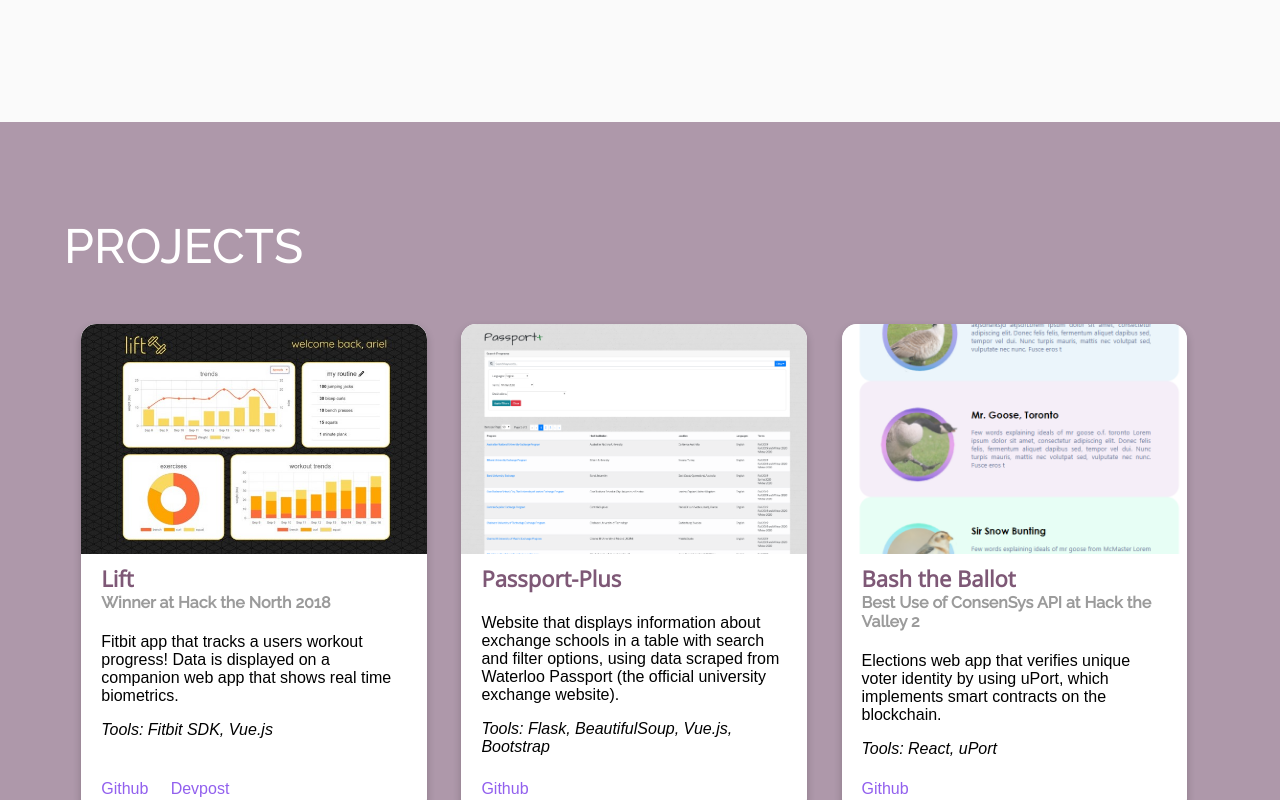
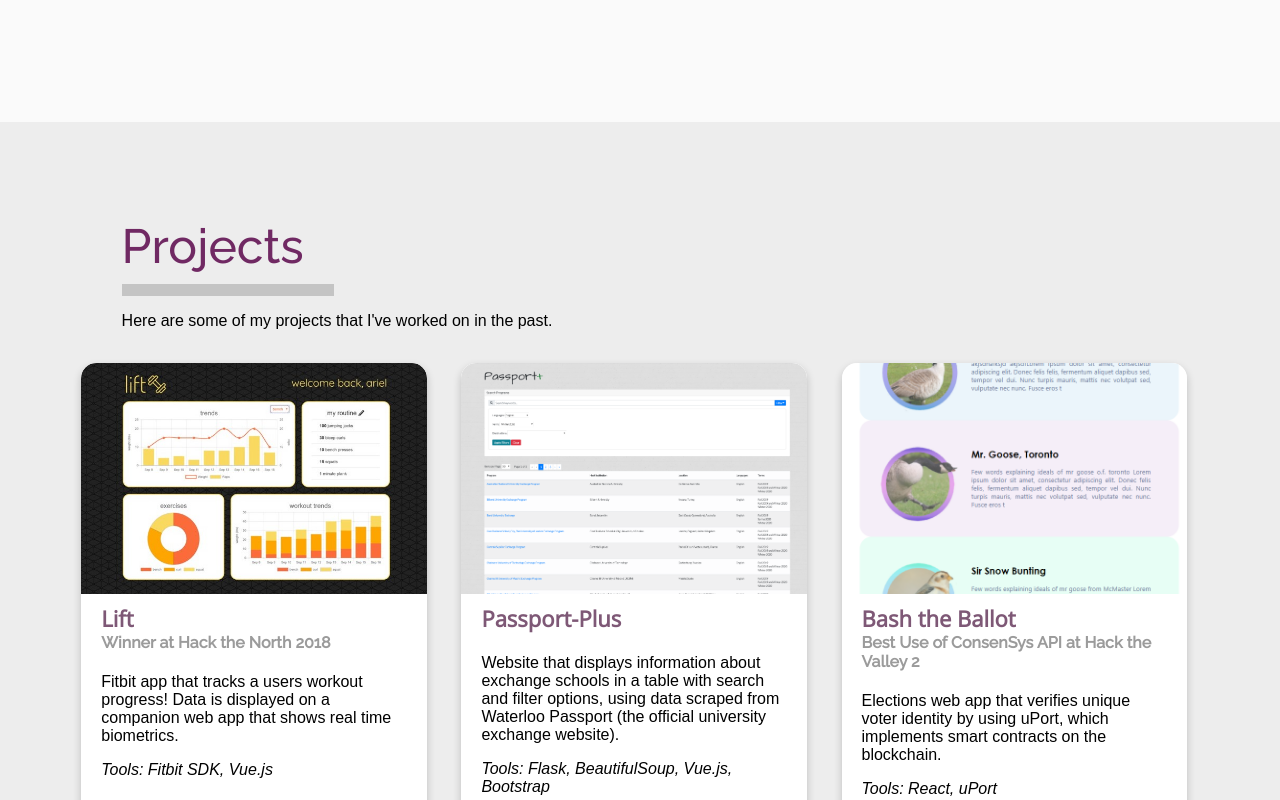
Before and after one commit to lindseyjin/lindseyjin.me, a Vue app: page /#/projects in a window 1280 px wide. Before the commit this address led to /#/. Shown: the part 1520-2320 px from the top of the page. Built offline with nearby package versions, Linux system fonts and the light colour scheme; a web font is replaced by a local one; what vue-typer would draw is missing.

Commit message:
more changes

```diff
--- a/src/components/about-me.vue
+++ b/src/components/about-me.vue
@@ -75,7 +75,9 @@
   }
   .line {
     border: 1px solid #C4C4C4;
-    margin: 30px 0 15px;
+    margin-top: 30px;
+    margin-bottom: 15px;
+    width: 300px;
   }
   .btn-icon {
     display: inline-block;
@@ -114,9 +116,6 @@
     .about-text {
       text-align: left;
     }
-    .line {
-      width: 300px;
-    }
   }
   /* phone */
   @media (max-width: 600px) {
@@ -128,9 +127,12 @@
       display: block;
     }
     img {
-      opacity: 1;
       width: 80%;
       margin: 20px;
     }
+    .line {
+      margin-left: auto;
+      margin-right: auto;
+    }
   }
 </style>
--- a/src/components/contact-me.vue
+++ b/src/components/contact-me.vue
@@ -1,7 +1,7 @@
 <template>
   <div class="website-section">
     <div class="hr-sect">
-      <h1>CONTACT ME</h1>
+      <h1>Contact Me</h1>
     </div>
     <div class="contact">
       <div class="contact-item">
--- a/src/components/header.vue
+++ b/src/components/header.vue
@@ -35,6 +35,34 @@
 </script>
 
 <style scoped>
+ .app-container {
+    background-image: url("../../static/img/Frame.svg");
+    background-position: center;
+    background-repeat: no-repeat;
+    background-size: cover;
+  }
+
+  #name {
+    position: relative;
+    font-family: 'Open Sans';
+    font-weight: 700;
+    color: #fdf9f1;
+    margin: 20px 0;
+    text-shadow: 2px 6px 6px rgba(0,0,0,0.3);
+  }
+
+  .btn-link {
+    border: 2px solid #fbf4e4;
+    border-radius: 50%;
+    color: #fdf9f1;
+    padding: 10px 15px;
+    margin: 10px 20px;
+    font-size: 40px;
+    cursor: pointer;
+    text-shadow: 2px 4px 3px rgba(0,0,0,0.3);
+    width: 72px;
+    height: 72px;
+  }
   /* phone */
   @media (max-width: 600px) {
     #name {
@@ -98,33 +126,4 @@
       box-shadow: 0 9px 28px rgba(90, 90, 90, 0.3), 0 15px 12px rgba(83, 83, 83, 0.22);
     }
   }
-
-  .app-container {
-    background-image: url("../../static/img/Frame.svg");
-    background-position: center;
-    background-repeat: no-repeat;
-    background-size: cover;
-  }
-
-  #name {
-    position: relative;
-    font-family: 'Open Sans';
-    font-weight: 700;
-    color: #fdf9f1;
-    margin: 20px 0;
-    text-shadow: 2px 6px 6px rgba(0,0,0,0.3);
-  }
-
-  .btn-link {
-    border: 2px solid #fbf4e4;
-    border-radius: 50%;
-    color: #fdf9f1;
-    padding: 10px 15px;
-    margin: 10px 20px;
-    font-size: 40px;
-    cursor: pointer;
-    text-shadow: 2px 4px 3px rgba(0,0,0,0.3);
-    width: 72px;
-    height: 72px;
-  }
 </style>
--- a/src/components/projects.vue
+++ b/src/components/projects.vue
@@ -1,7 +1,9 @@
 <template>
   <div class="website-section">
-    <div class="hr-sect">
-      <h1>PROJECTS</h1>
+    <div class="hr-wrapper">
+      <h1>Projects</h1>
+      <div class="line"/>
+      <p>Here are some of my projects that I've worked on in the past. </p>
     </div>
     <div class="projects">
         <div class="row">
@@ -147,19 +149,22 @@
   }
   .website-section {
     padding: 5% 5% 15%;
-    background-color: #ae98aa;
     overflow: auto;
+    background: #EDEDED;
   }
   .row {
     display: flex;
     width: 100%;
   }
+  .hr-wrapper {
+    margin: 0 5%;
+  }
   h1 {
-    color: white;
+    margin-bottom: 0;
   }
-  .hr-sect::before,
-  .hr-sect::after {
-    background: rgba(255, 255, 255, 0.35); /* white heading */
-    height: 2px;
+  .line {
+    border: 6px solid #C4C4C4;
+    width: 200px;
+    margin: 10px 0;
   }
 </style>
```
